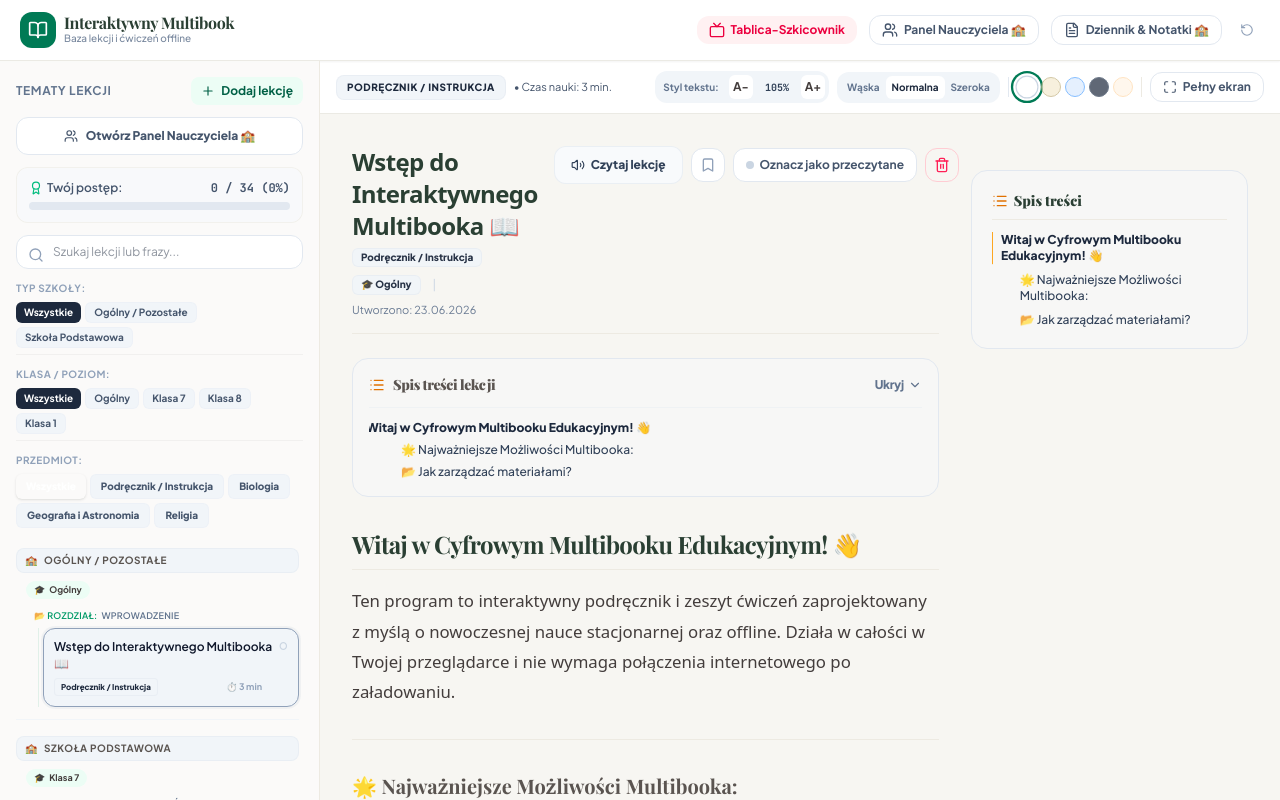
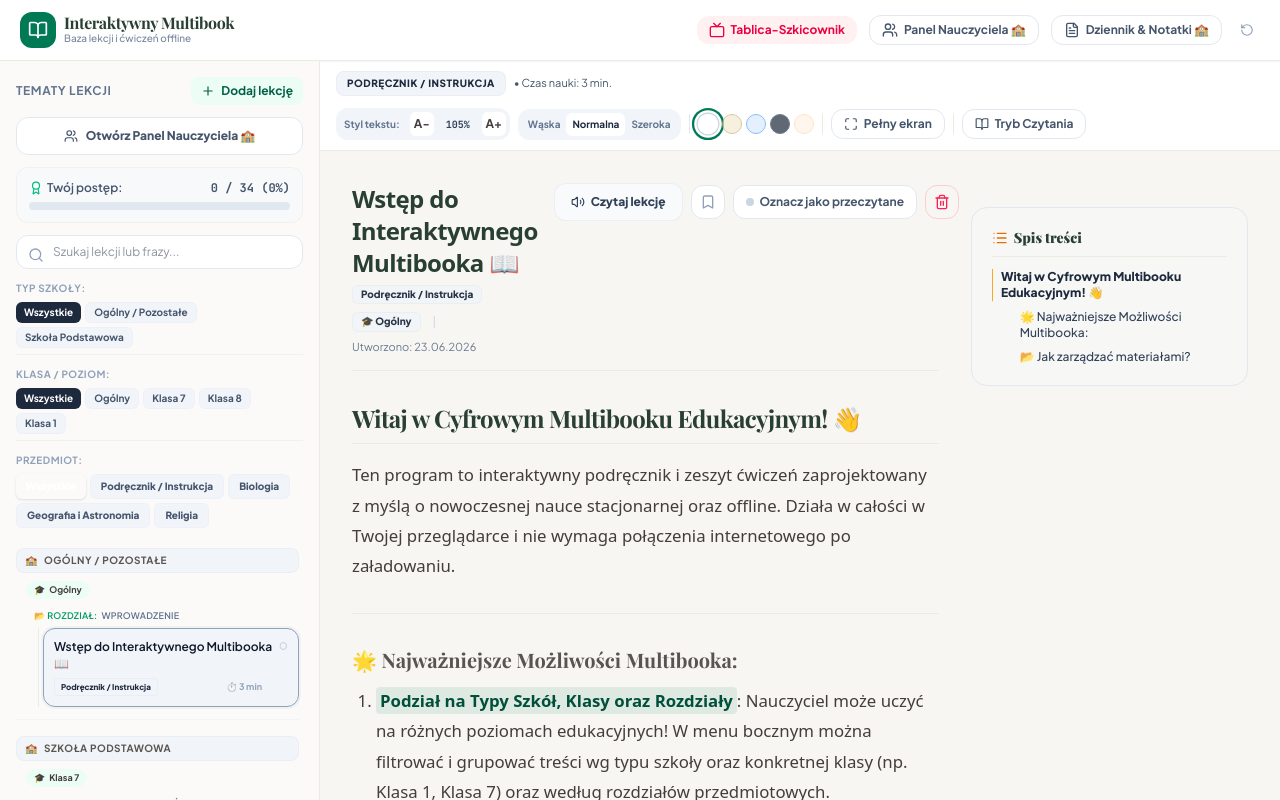
Before and after one commit to krzjur-oss/MIM, a React (Vite) app: page / in a window 1280 px wide. Shown: the top 800 px of the page. Built offline with nearby package versions, Linux system fonts and the light colour scheme; a web font is replaced by a local one.

Commit message:
feat: add reading mode and content cleaner
Implement reading mode to provide a focused view by hiding navigation elements and stripping decorative emojis/symbols from chapter content.

```diff
--- a/src/App.tsx
+++ b/src/App.tsx
@@ -81,6 +81,12 @@ const getCleanId = (text: string): string => {
     .replace(/^-+|-+$/g, '');
 };
 
+const removeReadingSymbols = (text: string): string => {
+  if (!text) return '';
+  // Usuwa serduszka, świece, symbole religijne, książki, gwiazdki i inne dekoracyjne emoji
+  return text.replace(/[\u{1F300}-\u{1F9FF}\u{2700}-\u{27BF}\u{2600}-\u{26FF}\u{1F000}-\u{1F9FF}\u{1F1E0}-\u{1F1FF}\u{1F600}-\u{1F64F}\u{1F680}-\u{1F6FF}\u{2190}-\u{21FF}\u{2B50}\u{2934}\u{25AA}\u{25FE}]/gu, '').trim();
+};
+
 const ROMAN_NUMERALS: Record<string, number> = {
   'I': 1,
   'II': 2,
@@ -289,13 +295,17 @@ export default function App() {
     return chapters.find((c) => c.id === currentChapterId) || chapters[0];
   }, [chapters, currentChapterId]);
 
+  // Tryb Czytania State (Hides sidebar and header, filters out symbols like hearts, candles, etc.)
+  const [isReadingMode, setIsReadingMode] = useState<boolean>(false);
+
   // Table of Contents State and Logic
   const [isTocExpanded, setIsTocExpanded] = useState<boolean>(true);
   const [activeHeadingId, setActiveHeadingId] = useState<string>('');
 
   const tocItems = useMemo(() => {
     if (!activeChapter || !activeChapter.content) return [];
-    const lines = activeChapter.content.split('\n');
+    const parsedContent = isReadingMode ? removeReadingSymbols(activeChapter.content) : activeChapter.content;
+    const lines = parsedContent.split('\n');
     const items: { id: string; text: string; level: number }[] = [];
     const seenIds = new Set<string>();
 
@@ -328,11 +338,26 @@ export default function App() {
       }
     }
     return items;
-  }, [activeChapter]);
+  }, [activeChapter, isReadingMode]);
 
   const scrollToSection = (id: string) => {
-    const element = document.getElementById(id);
+    let element = document.getElementById(id);
     const container = document.getElementById('multibook-reader-scroll-viewport');
+
+    // Inteligentny fallback: jeśli element nie został znaleziony po dokładnym ID,
+    // szukamy nagłówków h1, h2, h3 i porównujemy ich znormalizowane teksty.
+    if (!element) {
+      const headings = document.querySelectorAll('#multibook-rendered-markdown-content h1, #multibook-rendered-markdown-content h2, #multibook-rendered-markdown-content h3');
+      for (const h of Array.from(headings)) {
+        const text = h.textContent || '';
+        const cleanTextId = getCleanId(text);
+        if (cleanTextId === id || id.startsWith(cleanTextId) || cleanTextId.startsWith(id)) {
+          element = h as HTMLElement;
+          break;
+        }
+      }
+    }
+
     if (element && container) {
       const containerRect = container.getBoundingClientRect();
       const elementRect = element.getBoundingClientRect();
@@ -361,9 +386,20 @@ export default function App() {
       const containerScrollTop = scrollContainer.scrollTop;
       let activeId = '';
 
+      const headings = Array.from(document.querySelectorAll('#multibook-rendered-markdown-content h1, #multibook-rendered-markdown-content h2, #multibook-rendered-markdown-content h3'));
+
       for (let i = 0; i < tocItems.length; i++) {
         const item = tocItems[i];
-        const el = document.getElementById(item.id);
+        let el = document.getElementById(item.id);
+
+        if (!el) {
+          // Fallback do wyszukania po znormalizowanym tekście
+          el = headings.find(h => {
+            const cleanTextId = getCleanId(h.textContent || '');
+            return cleanTextId === item.id || item.id.startsWith(cleanTextId) || cleanTextId.startsWith(item.id);
+          }) as HTMLElement | null;
+        }
+
         if (el) {
           const offsetTop = el.offsetTop;
           if (offsetTop <= containerScrollTop + 80) {
@@ -644,7 +680,9 @@ export default function App() {
     } else {
       window.speechSynthesis.cancel(); // Stop any pending speech
 
-      const textToSpeak = `${activeChapter.title}. ${cleanMarkdownForSpeech(activeChapter.content)}`;
+      const spokeTitle = isReadingMode ? removeReadingSymbols(activeChapter.title) : activeChapter.title;
+      const spokeContent = isReadingMode ? removeReadingSymbols(activeChapter.content) : activeChapter.content;
+      const textToSpeak = `${spokeTitle}. ${cleanMarkdownForSpeech(spokeContent)}`;
       const utterance = new SpeechSynthesisUtterance(textToSpeak);
 
       // Find a Polish voice
@@ -2200,6 +2238,7 @@ export default function App() {
     <div id="multibook-app-root" className={`min-h-screen flex flex-col font-sans transition-all duration-300 ${getThemeClasses()}`}>
 
       {/* Top Humble Header */}
+      {!isReadingMode && (
         <header className={`border-b px-5 py-3 flex items-center justify-between shrink-0 z-30 shadow-xs transition-all duration-300 ${activeThemeConfig.headerBg}`}>
           <div className="flex items-center gap-3">
             <button
@@ -2275,6 +2314,7 @@ export default function App() {
             </button>
           </div>
         </header>
+      )}
 
       {/* Main Container */}
       <div className="flex-1 flex relative overflow-hidden">
@@ -2282,9 +2322,11 @@ export default function App() {
         {/* SIDEBAR: Table of Contents (collapsible / responsive drawer) */}
         <aside
           id="multibook-sidebar"
-          className={`shrink-0 border-r w-80 p-4 flex flex-col gap-4 absolute lg:static top-0 bottom-0 left-0 z-45 transition-all duration-300 lg:translate-x-0 ${activeThemeConfig.sidebarBg} ${activeThemeConfig.border} ${
-            isMobileSidebarOpen ? 'translate-x-0' : '-translate-x-full'
-          }`}
+          className={`shrink-0 border-r w-80 p-4 flex flex-col gap-4 absolute top-0 bottom-0 left-0 z-45 transition-all duration-300 ${
+            isReadingMode
+              ? 'hidden pointer-events-none'
+              : `lg:static lg:translate-x-0 ${isMobileSidebarOpen ? 'translate-x-0' : '-translate-x-full'}`
+          } ${activeThemeConfig.sidebarBg} ${activeThemeConfig.border}`}
         >
           {/* Top of Sidebar Info & Actions */}
           <div className="space-y-3 shrink-0">
@@ -2738,6 +2780,23 @@ export default function App() {
                   </>
                 )}
               </button>
+
+              <div className={`w-[1px] h-5 border-l ${activeThemeConfig.border}`} />
+
+              {/* Reading Mode Toggle */}
+              <button
+                id="toggle-reading-mode-btn"
+                onClick={() => setIsReadingMode(!isReadingMode)}
+                className={`px-3 py-1.5 rounded-xl font-bold text-xs flex items-center gap-1.5 transition-all cursor-pointer ${
+                  isReadingMode
+                    ? 'bg-amber-600 hover:bg-amber-700 text-white shadow-xs'
+                    : activeThemeConfig.galleryPresetBtn
+                }`}
+                title={isReadingMode ? 'Wyjdź z Trybu Czytania' : 'Włącz Tryb Czytania (ukrywa menu i panel boczny)'}
+              >
+                <BookOpen className="w-3.5 h-3.5" />
+                <span>{isReadingMode ? 'Tryb Czytania (WŁ.)' : 'Tryb Czytania'}</span>
+              </button>
             </div>
           </div>
 
@@ -2775,7 +2834,7 @@ export default function App() {
                         className={`text-2xl md:text-3.5xl font-extrabold tracking-tight transition-colors duration-300 ${activeThemeConfig.h1}`}
                         style={{ fontFamily: textStyle.fontFamily }}
                       >
-                        {activeChapter.title}
+                        {isReadingMode ? removeReadingSymbols(activeChapter.title) : activeChapter.title}
                       </h2>
                       <div className="flex flex-wrap items-center gap-2 mt-1.5 text-xs text-slate-500 opacity-95">
                         <span className={`p-0.5 px-2 rounded-md font-extrabold text-[10px] ${getSubjectThemeColors(activeChapter.subject, theme).bgLight}`}>
@@ -2883,7 +2942,7 @@ export default function App() {
                   {tocItems.length > 1 && (
                     <div
                       id="chapter-toc-inline-card"
-                      className={`p-4 rounded-2xl border transition-all duration-300 ${activeThemeConfig.secondaryCardBg} shadow-3xs`}
+                      className={`xl:hidden p-4 rounded-2xl border transition-all duration-300 ${activeThemeConfig.secondaryCardBg} shadow-3xs`}
                     >
                       <button
                         onClick={() => setIsTocExpanded(!isTocExpanded)}
@@ -2969,7 +3028,7 @@ export default function App() {
                         strong: ({node, ...props}) => <strong className={`font-bold px-1 py-0.5 rounded-sm transition-colors duration-300 ${activeThemeConfig.strong}`} {...props} />,
                       }}
                     >
-                      {activeChapter.content}
+                      {isReadingMode ? removeReadingSymbols(activeChapter.content) : activeChapter.content}
                     </ReactMarkdown>
                   </div>
 
```
Lines whose indentation alone changed are shown as unchanged.
